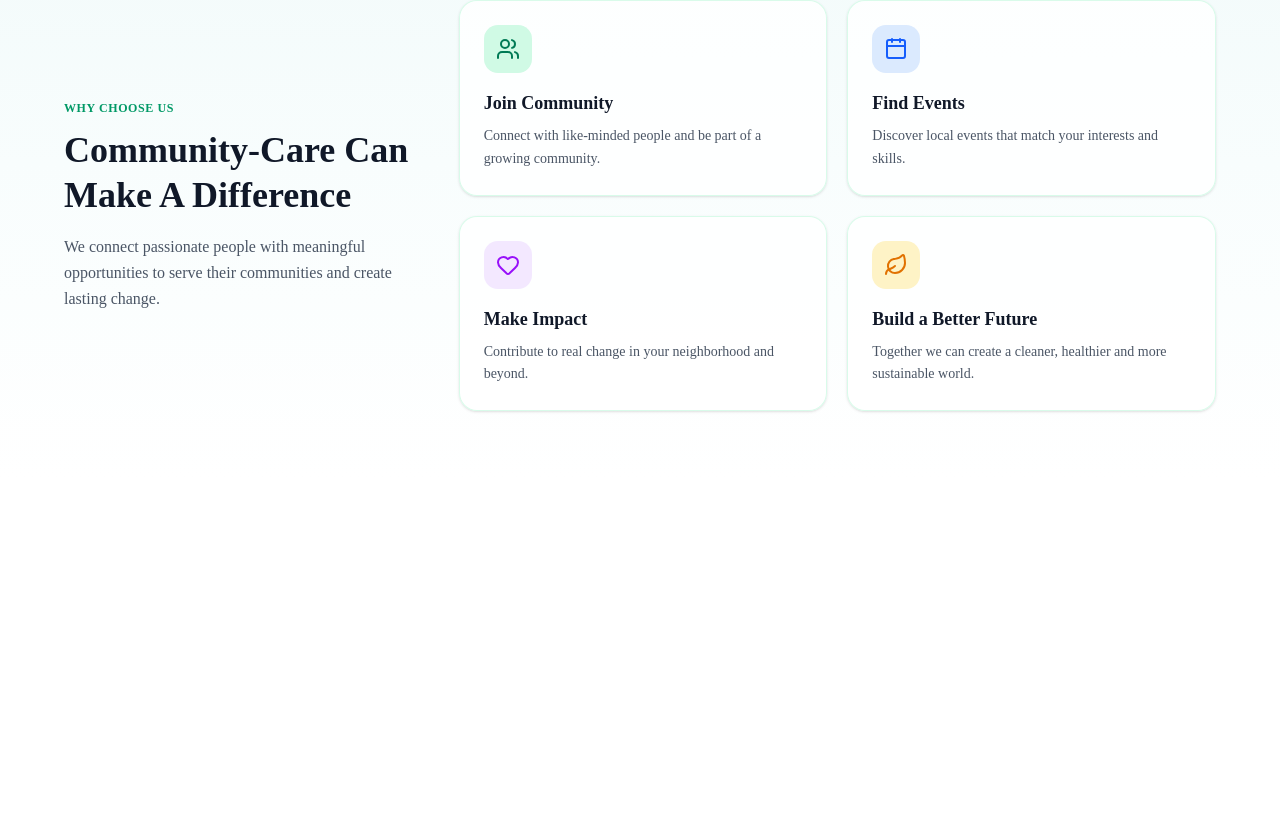
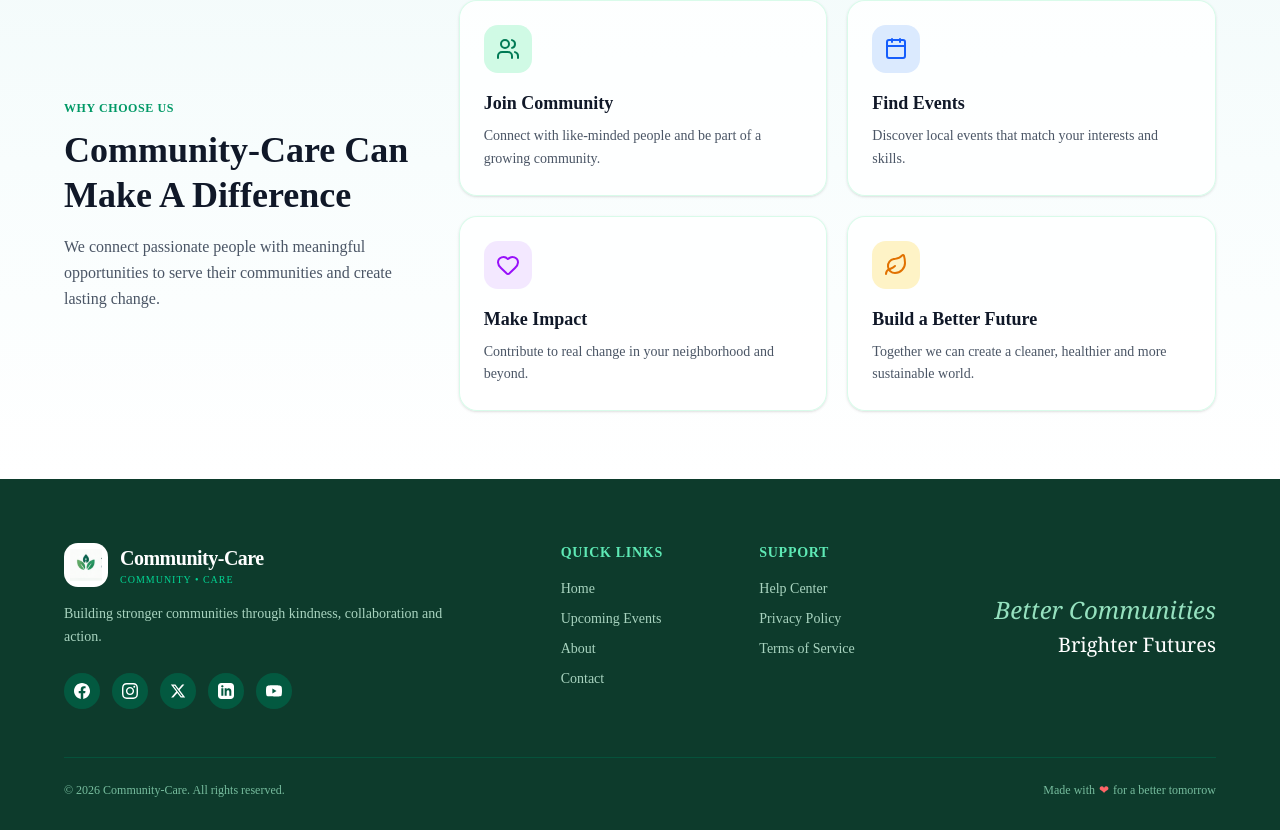
Before and after one commit to Saiful0966/community-care, a Next.js app: page / in a window 1280 px wide. Shown: the part 604-1434 px from the top of the page. Before the commit the page ends 1083 px from the top, so only its background shows below. Built offline with nearby package versions, Linux system fonts and the light colour scheme.

Commit message:
Footer section add

```diff
--- a/src/app/page.tsx
+++ b/src/app/page.tsx
@@ -2,6 +2,7 @@ import { Button } from "@/components/ui/button";
 import Image from "next/image";
 import HomePage from "../components/HomePage";
 import WhyChooseUs from "../components/WhyChooseUs";
+import Footer from "../components/Footer";
 
 export default function Home() {
   return (
@@ -9,6 +10,7 @@ export default function Home() {
     {/* <Button variant={"outline"}> oii </Button> */}
     <HomePage/>
     <WhyChooseUs/>
+    <Footer/>
 
     </div>
   );
--- /dev/null
+++ b/src/components/Footer.jsx
@@ -0,0 +1,200 @@
+import React from "react";
+import Link from "next/link";
+import Image from "next/image";
+
+
+const Footer = () => {
+  return (
+    <div>
+      <footer className="w-full bg-[#0d3b2c] text-white pt-16 pb-8">
+        <div className="max-w-7xl mx-auto px-6 md:px-12 lg:px-16">
+          {/* Main Footer  */}
+          <div className="grid grid-cols-1 md:grid-cols-2 lg:grid-cols-12 gap-10 pb-12 border-b border-emerald-800/60">
+            {/*  Brand Info & Socials icon */}
+            <div className="lg:col-span-5 flex flex-col items-start">
+              {/* Logo & Name */}
+              <div className="flex items-center gap-3 mb-4 cursor-pointer">
+                <div className="bg-white p-1.5 rounded-xl">
+                  <Image
+                    src="/logo2.png"
+                    alt="Community-Care Logo"
+                    width={32}
+                    height={32}
+                    className="h-8 w-auto object-contain"
+                  />
+                </div>
+                <div className="flex flex-col">
+                  <span className="text-xl font-bold text-white tracking-tight">
+                    Community-Care
+                  </span>
+                  <span className="text-[10px] font-medium text-emerald-400 tracking-widest uppercase">
+                    COMMUNITY • CARE
+                  </span>
+                </div>
+              </div>
+
+              {/* Description */}
+              <p className="text-emerald-100/80 text-sm leading-relaxed mb-6 max-w-sm">
+                Building stronger communities through kindness, collaboration
+                and action.
+              </p>
+
+              {/* Social icons (SVG) */}
+              <div className="flex items-center gap-3">
+                {/* facebook */}
+                <a
+                  href=""
+                  className="w-9 h-9 rounded-full bg-emerald-800/80 hover:bg-emerald-700 flex items-center justify-center text-white transition"
+                  title="Facebook"
+                >
+                  <svg className="w-4 h-4 fill-current" viewBox="0 0 24 24">
+                    <path d="M24 12.073c0-6.627-5.373-12-12-12s-12 5.373-12 12c0 5.99 4.388 10.954 10.125 11.854v-8.385H7.078v-3.47h3.047V9.43c0-3.007 1.792-4.669 4.533-4.669 1.312 0 2.686.235 2.686.235v2.953H15.83c-1.491 0-1.956.925-1.956 1.874v2.25h3.328l-.532 3.47h-2.796v8.385C19.612 23.027 24 18.062 24 12.073z" />
+                  </svg>
+                </a>
+
+                {/* Instagram */}
+                <a
+                  href=""
+                  className="w-9 h-9 rounded-full bg-emerald-800/80 hover:bg-emerald-700 flex items-center justify-center text-white transition"
+                  title="Instagram"
+                >
+                  <svg className="w-4 h-4 fill-current" viewBox="0 0 24 24">
+                    <path d="M12 2.163c3.204 0 3.584.012 4.85.07 3.252.148 4.771 1.691 4.919 4.919.058 1.265.069 1.645.069 4.849 0 3.205-.012 3.584-.069 4.849-.149 3.225-1.664 4.771-4.919 4.919-1.266.058-1.644.07-4.85.07-3.204 0-3.584-.012-4.849-.07-3.26-.149-4.771-1.699-4.919-4.92-.058-1.265-.07-1.644-.07-4.849 0-3.204.013-3.583.07-4.849.149-3.227 1.664-4.771 4.919-4.919 1.266-.057 1.645-.069 4.849-.069zm0-2.163c-3.259 0-3.667.014-4.947.072-4.358.2-6.78 2.618-6.98 6.98-.059 1.281-.073 1.689-.073 4.948 0 3.259.014 3.668.072 4.948.2 4.358 2.618 6.78 6.98 6.98 1.281.058 1.689.072 4.948.072 3.259 0 3.668-.014 4.948-.072 4.354-.2 6.782-2.618 6.979-6.98.059-1.28.073-1.689.073-4.948 0-3.259-.014-3.667-.072-4.947-.196-4.354-2.617-6.78-6.979-6.98-1.281-.059-1.69-.073-4.949-.073zm0 5.838c-3.403 0-6.162 2.759-6.162 6.162s2.759 6.163 6.162 6.163 6.162-2.759 6.162-6.163c0-3.403-2.759-6.162-6.162-6.162zm0 10.162c-2.209 0-4-1.79-4-4 0-2.209 1.791-4 4-4s4 1.791 4 4c0 2.21-1.791 4-4 4zm6.406-11.845c-.796 0-1.441.645-1.441 1.44s.645 1.44 1.441 1.44c.795 0 1.439-.645 1.439-1.44s-.644-1.44-1.439-1.44z" />
+                  </svg>
+                </a>
+
+                {/* Twitter */}
+                <a
+                  href=""
+                  className="w-9 h-9 rounded-full bg-emerald-800/80 hover:bg-emerald-700 flex items-center justify-center text-white transition"
+                  title="Twitter"
+                >
+                  <svg className="w-4 h-4 fill-current" viewBox="0 0 24 24">
+                    <path d="M18.244 2.25h3.308l-7.227 8.26 8.502 11.24H16.17l-5.214-6.817L4.99 21.75H1.68l7.73-8.835L1.254 2.25H8.08l4.713 6.231zm-1.161 17.52h1.833L7.084 4.126H5.117z" />
+                  </svg>
+                </a>
+
+                {/* LinkedIn */}
+                <a
+                  href=""
+                  className="w-9 h-9 rounded-full bg-emerald-800/80 hover:bg-emerald-700 flex items-center justify-center text-white transition"
+                  title="LinkedIn"
+                >
+                  <svg className="w-4 h-4 fill-current" viewBox="0 0 24 24">
+                    <path d="M19 0h-14c-2.761 0-5 2.239-5 5v14c0 2.761 2.239 5 5 5h14c2.762 0 5-2.239 5-5v-14c0-2.761-2.238-5-5-5zm-11 19h-3v-11h3v11zm-1.5-12.268c-.966 0-1.75-.79-1.75-1.764s.784-1.764 1.75-1.764 1.75.79 1.75 1.764-.783 1.764-1.75 1.764zm13.5 12.268h-3v-5.604c0-3.368-4-3.113-4 0v5.604h-3v-11h3v1.765c1.396-2.586 7-2.777 7 2.476v6.759z" />
+                  </svg>
+                </a>
+
+                {/* YouTube */}
+                <a
+                  href=""
+                  className="w-9 h-9 rounded-full bg-emerald-800/80 hover:bg-emerald-700 flex items-center justify-center text-white transition"
+                  title="YouTube"
+                >
+                  <svg className="w-4 h-4 fill-current" viewBox="0 0 24 24">
+                    <path d="M23.498 6.186a3.016 3.016 0 0 0-2.122-2.136C19.505 3.545 12 3.545 12 3.545s-7.505 0-9.377.505A3.017 3.017 0 0 0 .502 6.186C0 8.07 0 12 0 12s0 3.93.502 5.814a3.016 3.016 0 0 0 2.122 2.136c1.871.505 9.376.505 9.376.505s7.505 0 9.377-.505a3.015 3.015 0 0 0 2.122-2.136C24 15.93 24 12 24 12s0-3.93-.502-5.814zM9.545 15.568V8.432L15.818 12l-6.273 3.568z" />
+                  </svg>
+                </a>
+              </div>
+            </div>
+
+            {/* Links  */}
+            <div className="lg:col-span-2 flex flex-col items-start">
+              <h4 className="text-sm font-semibold text-emerald-300 uppercase tracking-wider mb-4">
+                Quick Links
+              </h4>
+              <ul className="space-y-2.5 text-sm">
+                <li>
+                  <Link
+                    href="/"
+                    className="text-emerald-100/80 hover:text-white transition"
+                  >
+                    Home
+                  </Link>
+                </li>
+                <li>
+                  <Link
+                    href="/upcoming-events"
+                    className="text-emerald-100/80 hover:text-white transition"
+                  >
+                    Upcoming Events
+                  </Link>
+                </li>
+                <li>
+                  <Link
+                    href="/about"
+                    className="text-emerald-100/80 hover:text-white transition"
+                  >
+                    About
+                  </Link>
+                </li>
+                <li>
+                  <Link
+                    href="/contact"
+                    className="text-emerald-100/80 hover:text-white transition"
+                  >
+                    Contact
+                  </Link>
+                </li>
+              </ul>
+            </div>
+
+            {/*  Support  */}
+            <div className="lg:col-span-2 flex flex-col items-start">
+              <h4 className="text-sm font-semibold text-emerald-300 uppercase tracking-wider mb-4">
+                Support
+              </h4>
+              <ul className="space-y-2.5 text-sm">
+                <li>
+                  <Link
+                    href="/help-center"
+                    className="text-emerald-100/80 hover:text-white transition"
+                  >
+                    Help Center
+                  </Link>
+                </li>
+                <li>
+                  <Link
+                    href="/privacy-policy"
+                    className="text-emerald-100/80 hover:text-white transition"
+                  >
+                    Privacy Policy
+                  </Link>
+                </li>
+                <li>
+                  <Link
+                    href="/terms-of-service"
+                    className="text-emerald-100/80 hover:text-white transition"
+                  >
+                    Terms of Service
+                  </Link>
+                </li>
+              </ul>
+            </div>
+
+            {/*  Catchphrase */}
+            <div className="lg:col-span-3 flex flex-col items-start lg:items-end justify-center text-left lg:text-right">
+              <div className="font-serif italic text-xl md:text-2xl text-emerald-200/90 leading-snug">
+                Better Communities <br />
+                <span className="not-italic font-sans text-lg md:text-xl font-medium text-white">
+                  Brighter Futures
+                </span>
+              </div>
+            </div>
+          </div>
+
+          {/*  Copyright & Made with love */}
+          <div className="pt-6 flex flex-col sm:flex-row items-center justify-between text-xs text-emerald-200/70 gap-4">
+            <p>© 2026 Community-Care. All rights reserved.</p>
+            <p className="flex items-center gap-1">
+              Made with <span className="text-red-400">❤</span> for a better
+              tomorrow
+            </p>
+          </div>
+        </div>
+      </footer>
+    </div>
+  );
+};
+
+export default Footer;
```
